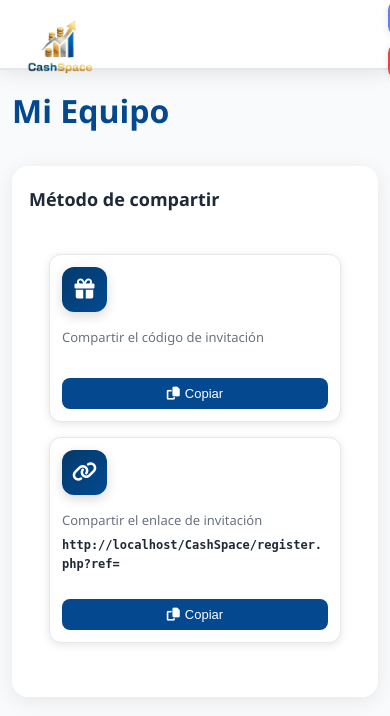
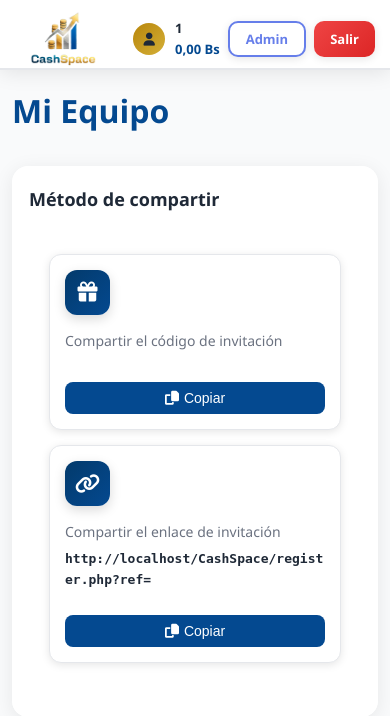
Before and after one commit to chavitodel8/CashSpacee, a PHP site: page /CashSpace/equipo.php in a window 390 px wide. Shown: the top 716 px of the page. Run offline with PHP 8.4, Linux system fonts and the light colour scheme; the visitor is signed in with stand-in values (Sample User, id 1); data comes from the database, SQL or seed files in the repository; data that the repository does not hold is empty.

Commit message:
Corregir navbar de equipo y imágenes en ingresos

```diff
--- a/equipo.php
+++ b/equipo.php
@@ -111,43 +111,6 @@ closeConnection($conn);
     <style>
         body {
             background: var(--light-color);
-        }
-
-        /* Navbar responsivo para todos los dispositivos */
-        .navbar {
-            position: relative;
-            z-index: 1000;
-        }
-
-        .navbar-content {
-            display: flex;
-            flex-wrap: wrap;
-            align-items: center;
-            justify-content: space-between;
-            gap: 15px;
-            padding: 15px 20px;
-        }
-
-        .navbar-user {
-            display: flex;
-            flex-wrap: wrap;
-            align-items: center;
-            gap: 10px;
-            width: 100%;
-            max-width: 100%;
-        }
-
-        .navbar-user .user-info {
-            display: flex;
-            align-items: center;
-            gap: 10px;
-            flex: 1;
-            min-width: 0;
-        }
-
-        .navbar-user .btn {
-            white-space: nowrap;
-            flex-shrink: 0;
         }
         .share-card {
             background: var(--white);
@@ -392,113 +355,6 @@ closeConnection($conn);
             cursor: not-allowed;
         }
 
-        /* Responsive para Equipo - Tablet y móvil */
-        @media (max-width: 1024px) {
-            .navbar-content {
-                flex-direction: row;
-                align-items: center;
-                padding: 12px 15px;
-            }
-
-            .navbar-user {
-                flex-direction: row;
-                align-items: center;
-                gap: 8px;
-                width: auto;
-                margin-top: 0;
-            }
-
-            .navbar-user .user-info {
-                width: auto;
-                margin-bottom: 0;
-            }
-
-            .navbar-user .btn {
-                width: auto;
-                padding: 8px 14px;
-                font-size: 13px;
-            }
-        }
-
-        @media (max-width: 768px) {
-            .navbar-content {
-                flex-direction: column;
-                align-items: stretch;
-                padding: 10px 15px;
-                gap: 12px;
-            }
-
-            .navbar-brand {
-                width: 100%;
-                text-align: center;
-                margin-bottom: 0;
-            }
-
-            .navbar-user {
-                flex-direction: row;
-                align-items: center;
-                justify-content: space-between;
-                gap: 8px;
-                width: 100%;
-                margin-top: 0;
-            }
-
-            .navbar-user .user-info {
-                flex: 1;
-                min-width: 0;
-                margin-bottom: 0;
-            }
-
-            .navbar-user .btn {
-                width: auto;
-                min-width: 80px;
-                padding: 8px 12px;
-                font-size: 12px;
-                text-align: center;
-            }
-
-            .navbar {
-                height: auto;
-                min-height: auto;
-            }
-        }
-
-        @media (max-width: 480px) {
-            .navbar-content {
-                padding: 8px 12px;
-                gap: 10px;
-            }
-
-            .navbar-user {
-                flex-wrap: wrap;
-                gap: 6px;
-            }
-
-            .navbar-user .user-info {
-                width: 100%;
-                order: 1;
-            }
-
-            .navbar-user .btn {
-                flex: 1;
-                min-width: calc(50% - 3px);
-                padding: 8px 10px;
-                font-size: 11px;
-            }
-
-            .user-avatar {
-                width: 32px;
-                height: 32px;
-                font-size: 14px;
-            }
-
-            .user-info > div {
-                font-size: 13px;
-            }
-
-            .user-balance {
-                font-size: 12px;
-            }
 
             .share-card {
                 flex-direction: column;
@@ -654,7 +510,6 @@ closeConnection($conn);
                 <?php if (isAdmin()): ?>
                     <a href="admin/index.php" class="btn btn-outline">Admin</a>
                 <?php endif; ?>
-                <a href="index.php" class="btn btn-outline">Inicio</a>
                 <a href="logout.php" class="btn btn-danger">Salir</a>
             </div>
         </div>
```
Also changed, not shown: ingresos.php (+5 -2 lines).
